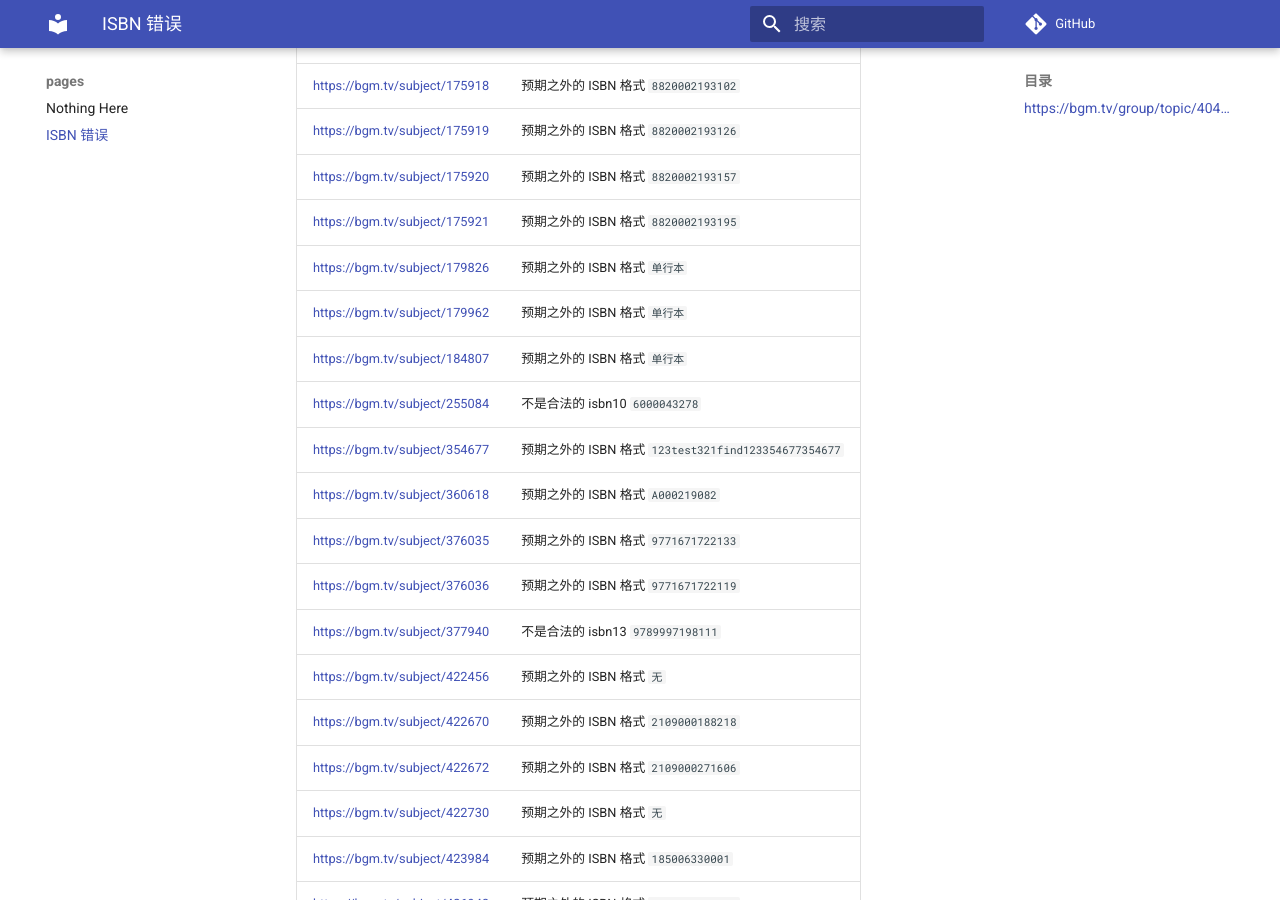
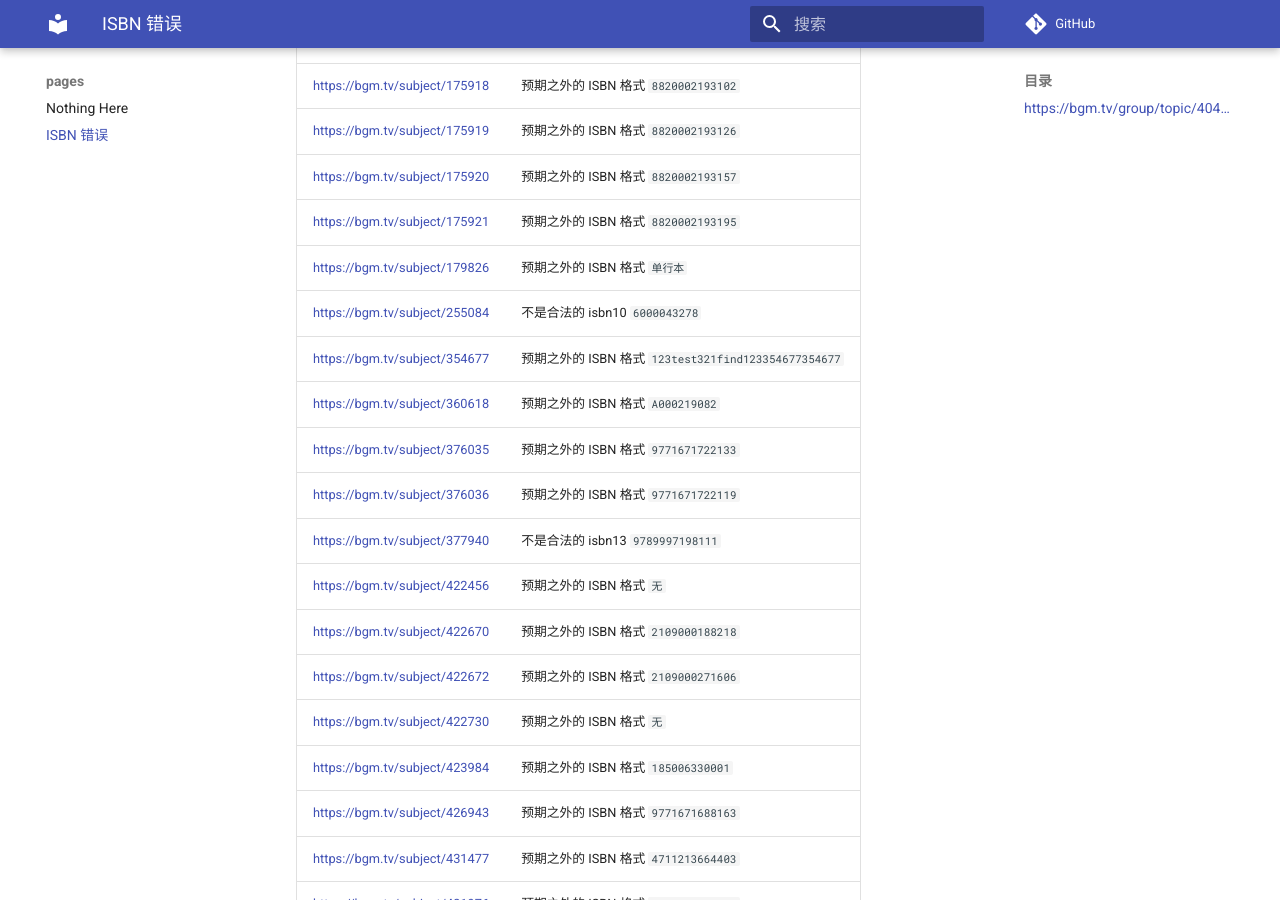
Before and after one commit to trim21/bangumi-pages, an MkDocs documentation site: the page built from docs/isbn.md, in a window 1280 px wide and 900 px high, scrolled down 2801 px. Built offline with MkDocs 1.6.1 and Material for MkDocs 9.7.7, drawn with Linux system fonts in a browser that asks for light colours; comment, search, counter and statistics services are not loaded.

Commit message:
update isbn.md

```diff
--- a/docs/isbn.md
+++ b/docs/isbn.md
@@ -66,8 +66,6 @@ total 152
 | <https://bgm.tv/subject/175920> | 预期之外的 ISBN 格式 `8820002193157` |
 | <https://bgm.tv/subject/175921> | 预期之外的 ISBN 格式 `8820002193195` |
 | <https://bgm.tv/subject/179826> | 预期之外的 ISBN 格式 `单行本` |
-| <https://bgm.tv/subject/179962> | 预期之外的 ISBN 格式 `单行本` |
-| <https://bgm.tv/subject/184807> | 预期之外的 ISBN 格式 `单行本` |
 | <https://bgm.tv/subject/255084> | 不是合法的 isbn10 <code>6000043278</code> |
 | <https://bgm.tv/subject/354677> | 预期之外的 ISBN 格式 `123test321find123354677354677` |
 | <https://bgm.tv/subject/360618> | 预期之外的 ISBN 格式 `A000219082` |
```
Also changed, not shown: other parts of docs/isbn.md (+1 -1 lines).
